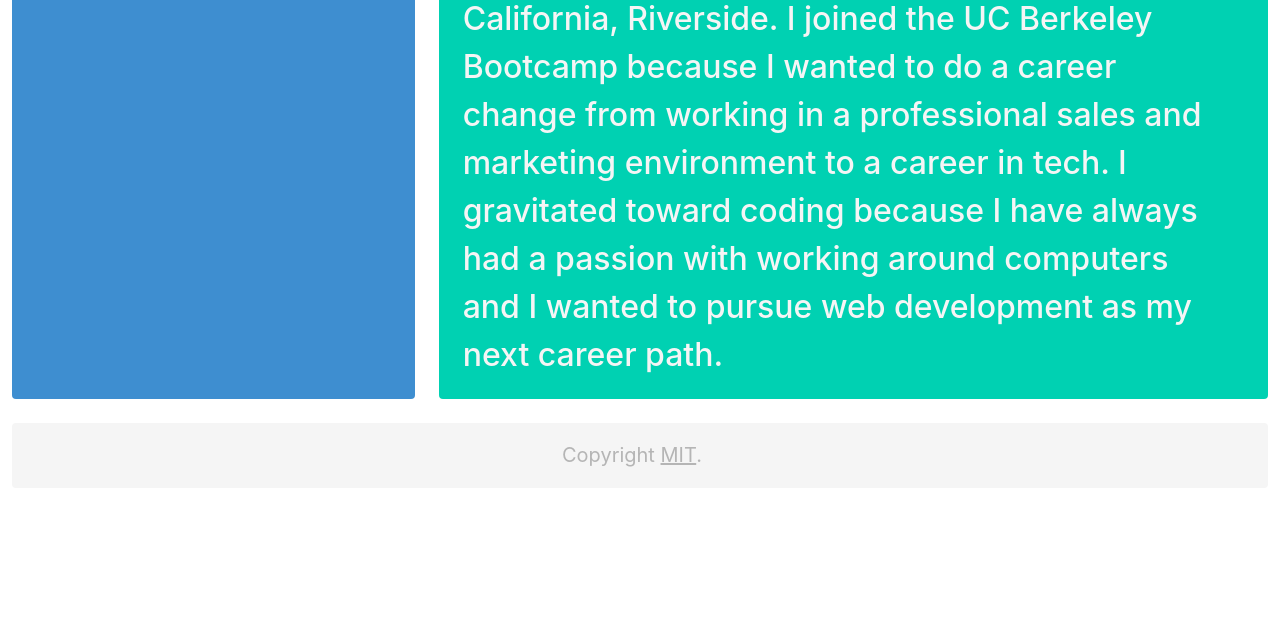
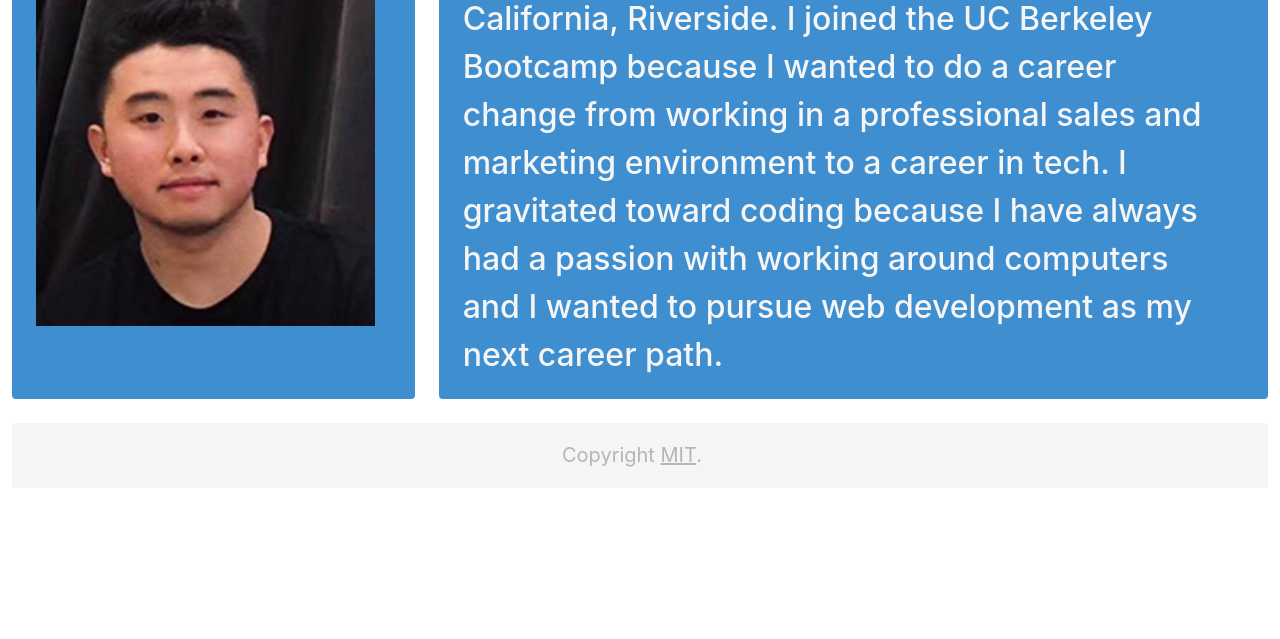
Before and after one commit to austinwoo123/portfolio, a plain HTML site: page index.html in a window 1280 px wide. Shown: the part 161-800 px from the top of the page. Drawn offline with nearby package versions, Linux system fonts and the light colour scheme.

Commit message:
add picture to display onto page

```diff
--- a/index.html
+++ b/index.html
@@ -36,17 +36,18 @@
     </nav>
     <div class="tile">
 
-        <!-- City Info tile -->
+        <!-- Tile for picture goes here -->
         <div class="tile is-parent is-vertical is-4">
             <article class="container tile is-child notification is-info">
                 <h1 class="title has-text-weight-bold">About Me</h1>
                 <div class="about-me subtitle" id="about-me"></div>
+                <img class="is-rounded" src="assets/images/aw.png" alt="aw profile" width="400" height="400">
             </article>
         </div>
 
         <!--About me description goes here-->
         <div class="tile is-parent is-vertical">
-            <article class="container tile is-child notification is-primary" width="100" height="100">
+            <article class="container tile is-child notification is-info" width="100" height="100">
                 <p class="has-text-light has-text-weight-medium is-size-3">I am a recent graduate from the
                     University of
                     California,
```
